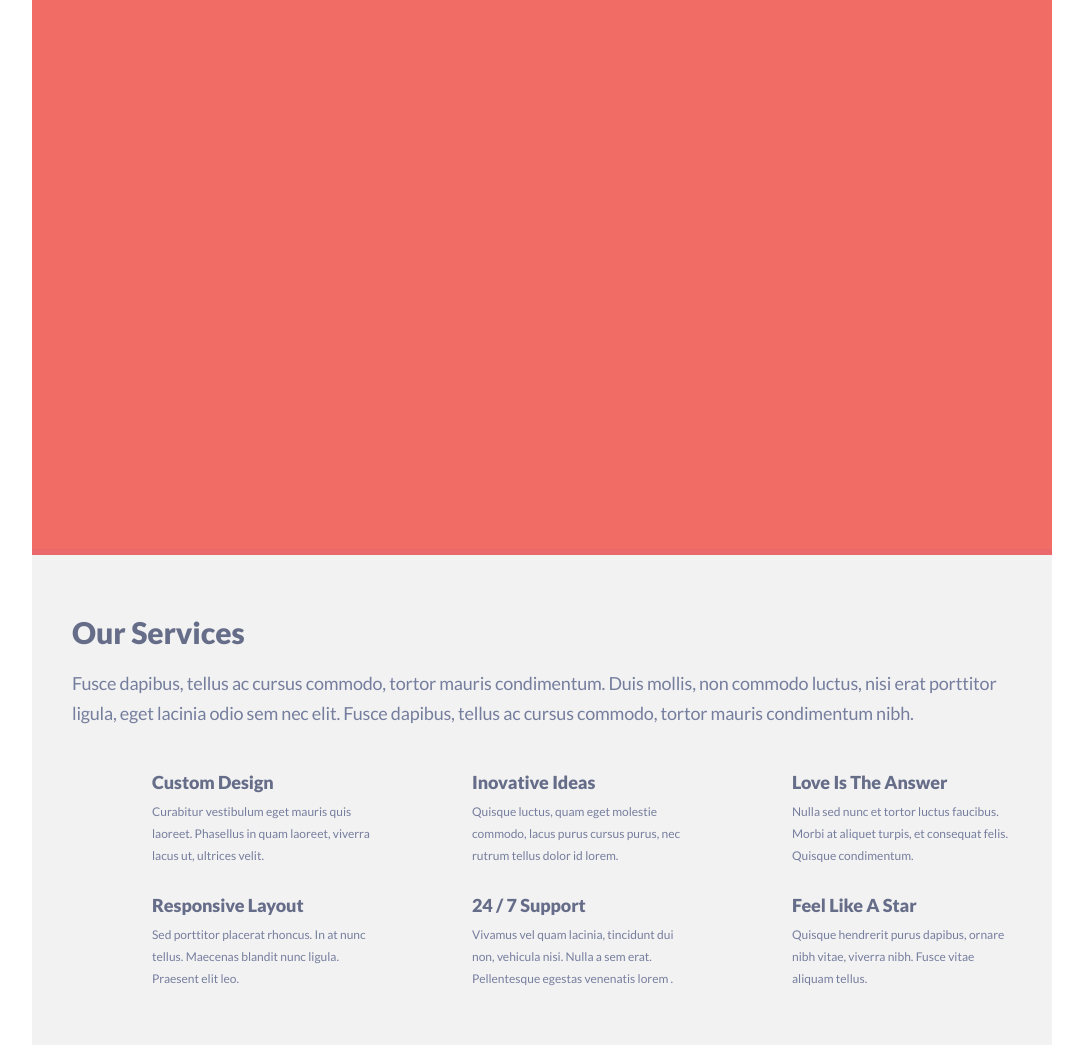
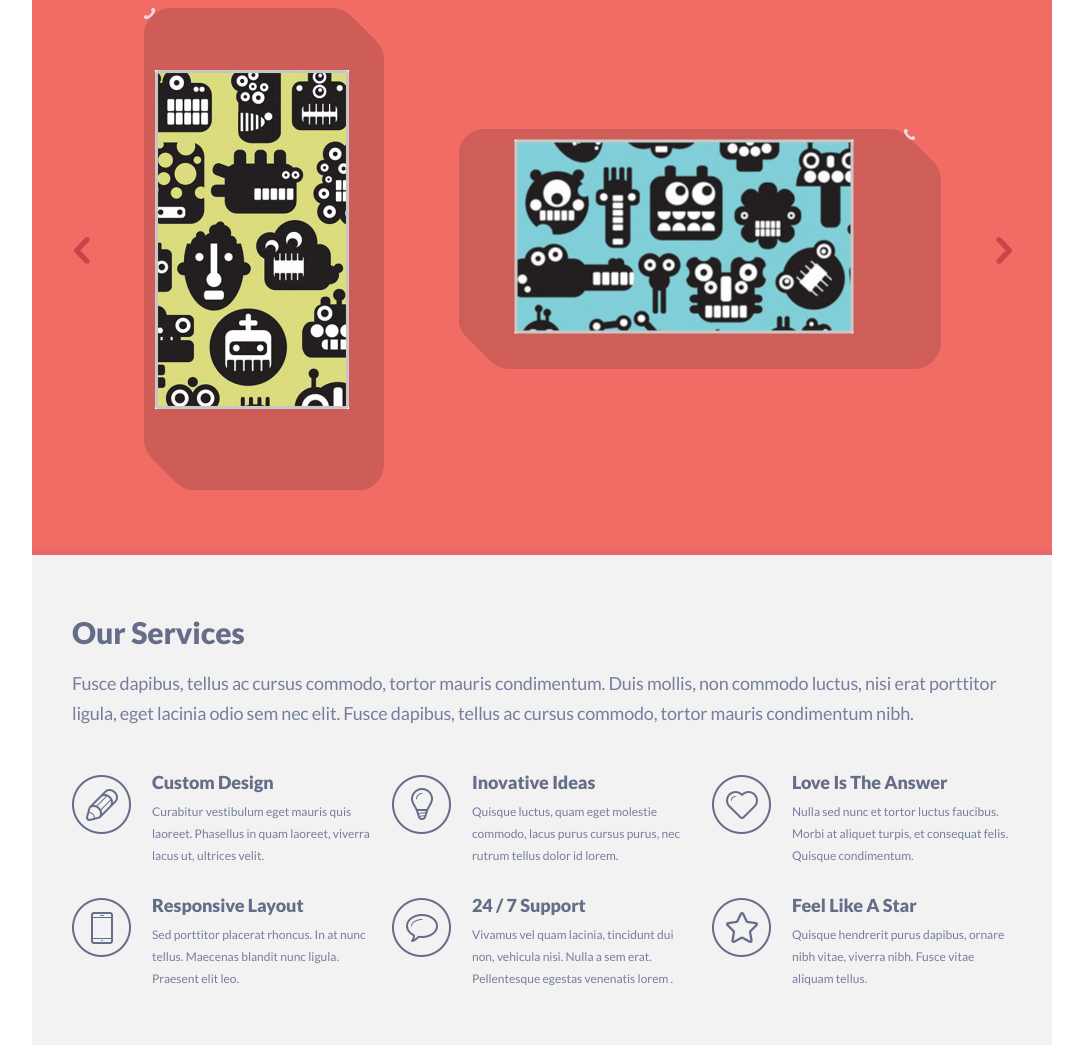
Before and after one commit to shebekocom/singolo, a plain HTML site: page singolo1.html in a window 1280 px wide. Shown: the part 140-1191 px from the top of the page, without its empty margins (98-1181 px from the left). Drawn offline with Linux system fonts and the light colour scheme; the site is published under a folder, as on GitHub Pages, so addresses that start at the root find nothing.

Commit message:
fix: update url image

```diff
--- a/singolo1.css
+++ b/singolo1.css
@@ -121,7 +121,7 @@
 .arrow-left {
   width: 16px;
   height: 27px;
-  background-image: url("/assets/img/arrow.png");
+  background-image: url("assets/img/arrow.png");
   cursor: pointer;
 }
 
@@ -130,7 +130,7 @@
 }
 
 .arrow-rigth {
-  background-image: url("/assets/img/arrow.png");
+  background-image: url("assets/img/arrow.png");
   width: 16px;
   height: 27px;
   -webkit-transform: scale(-1, 1);
@@ -155,7 +155,7 @@
   position: absolute;
   width: 240px;
   height: 482px;
-  background-image: url("/assets/img/img_vertical.jpg"), url("/assets/img/phone.png"), url("/assets/img/shadow_phone.png");
+  background-image: url("assets/img/img_vertical.jpg"), url("assets/img/phone.png"), url("assets/img/shadow_phone.png");
   background-position: 11px 62px, top left, top left;
   background-repeat: no-repeat;
 }
@@ -174,7 +174,7 @@
   height: 482px;
   top: 0px;
   right: 216px;
-  background-image: url("/assets/img/shadow_phone.png");
+  background-image: url("assets/img/shadow_phone.png");
   -webkit-transform: scale(-1, 1) rotate(270deg);
           transform: scale(-1, 1) rotate(270deg);
 }
@@ -183,7 +183,7 @@
   position: absolute;
   width: 240px;
   height: 482px;
-  background-image: url("/assets/img/phone.png");
+  background-image: url("assets/img/phone.png");
   background-repeat: no-repeat;
   -webkit-transform: rotate(90deg);
           transform: rotate(90deg);
@@ -196,7 +196,7 @@
   height: 194px;
   top: 134px;
   right: -37px;
-  background-image: url("/assets/img/img_horizontal.jpg");
+  background-image: url("assets/img/img_horizontal.jpg");
   background-position: 0px 0px;
   background-repeat: no-repeat;
   -webkit-transform: rotate(-90deg);
@@ -255,27 +255,27 @@
 }
 
 .feature-item:nth-child(1) > .featur-item__icon {
-  background-image: url("/assets/img/pen.png");
+  background-image: url("assets/img/pen.png");
 }
 
 .feature-item:nth-child(2) > .featur-item__icon {
-  background-image: url("/assets/img/bulb.png");
+  background-image: url("assets/img/bulb.png");
 }
 
 .feature-item:nth-child(3) > .featur-item__icon {
-  background-image: url("/assets/img/heart.png");
+  background-image: url("assets/img/heart.png");
 }
 
 .feature-item:nth-child(4) > .featur-item__icon {
-  background-image: url("/assets/img/phone_feature.png");
+  background-image: url("assets/img/phone_feature.png");
 }
 
 .feature-item:nth-child(5) > .featur-item__icon {
-  background-image: url("/assets/img/bubble.png");
+  background-image: url("assets/img/bubble.png");
 }
 
 .feature-item:nth-child(6) > .featur-item__icon {
-  background-image: url("/assets/img/star.png");
+  background-image: url("assets/img/star.png");
 }
 
 .feature-item__text {
```
